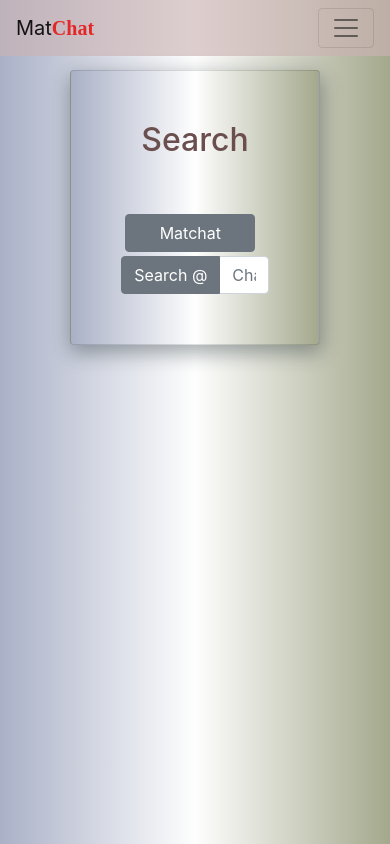
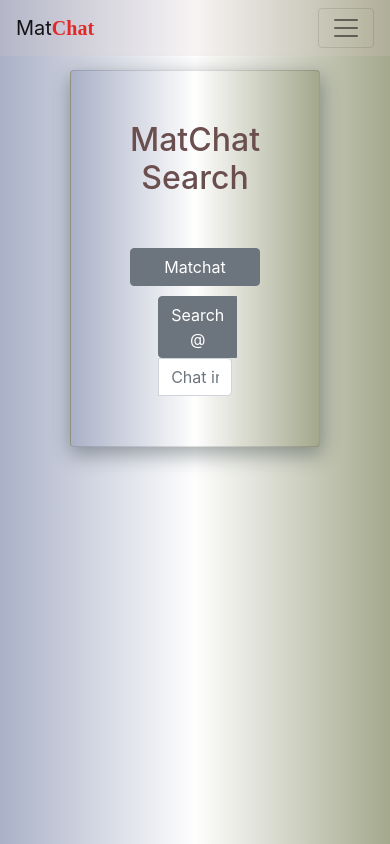
Before and after one commit to rfilaxwy/matchat, a React (Create React App) app: page /search in a window 390 px wide. Built offline with nearby package versions, Linux system fonts and the light colour scheme; a web font is replaced by a local one.

Commit message:
Styled the search section and added media queries

```diff
--- a/src/component/Nav/index.scss
+++ b/src/component/Nav/index.scss
@@ -15,16 +15,24 @@
 }
 
 @media only screen and (min-width: $break-small) {
-    #navBar{
+    #navBar {
         background-color:rgba(219, 201, 201, 0.2)!important;
     }
 }
 @media only screen and (max-width: $break-large) {
-    #navBar{
-        background-color: rgba(204, 180, 180, 0.637) !important;
+    .butt {
+        margin:auto !important;
+    }
+    .interestCard {
+        display: block;
+        box-sizing: content-box;
+        .bio{
+            display:none;
+            padding:10px !important;
+        }
     }
 }
-.card{
+.card {
     margin-top:20px !important;
 }
 .interestCard{
--- a/src/component/Search/index.js
+++ b/src/component/Search/index.js
@@ -64,9 +64,9 @@ class Landing extends Component {
             return(
                 <div className='interestCard' value={i} >
                     <div>
-                        <p>BIO {match.bio}</p>
-                        <p>Interest 1: {match.interest_1}</p>
-                        <p>Interest 2: {match.interest_2}</p>
+                        <p className='bio'>Bio: {match.bio}</p>
+                        <p>Interest 1:{match.interest_1}</p>
+                        <p>Interest 2:{match.interest_2}</p>
                         <p>Interest 3:{match.interest_3}</p>
                     </div>
                 </div>
@@ -74,14 +74,14 @@ class Landing extends Component {
         })
         return(
             <div className='card'>
-                <h2>Search</h2>
+                <h2>MatChat Search</h2>
                 <div>
                     <Button className='butt' onClick={this.matchat}>Matchat</Button>
                     {/* Get all users with matching interest(s)
                     or search for an interst */}
-                    <InputGroup className='matButt' >
+                    <InputGroup className='matButt txt-input' >
                         <InputGroupAddon  addonType="prepend"><Button  onClick={this.searchInterest}>Search @ </Button></InputGroupAddon>
-                        <Input name='interest' placeholder='Chat interest' onChange={(e)=>{this.setState({interest:Handler(e)})}}/>
+                        <Input   name='interest' placeholder='Chat interest' onChange={(e)=>{this.setState({interest:Handler(e)})}}/>
                     </InputGroup>
                 </div>
                 <div className='container'>
--- a/src/component/Search/index.scss
+++ b/src/component/Search/index.scss
@@ -29,4 +29,11 @@ p{
     background-color: rgba(21, 121, 88, 0.219);
     width:90% !important;
     border-radius: 15px;
+    margin:auto;
 }
+.txt-input {
+    width:50% !important;
+    margin:auto;
+    margin-top:10px;
+
+}
```
